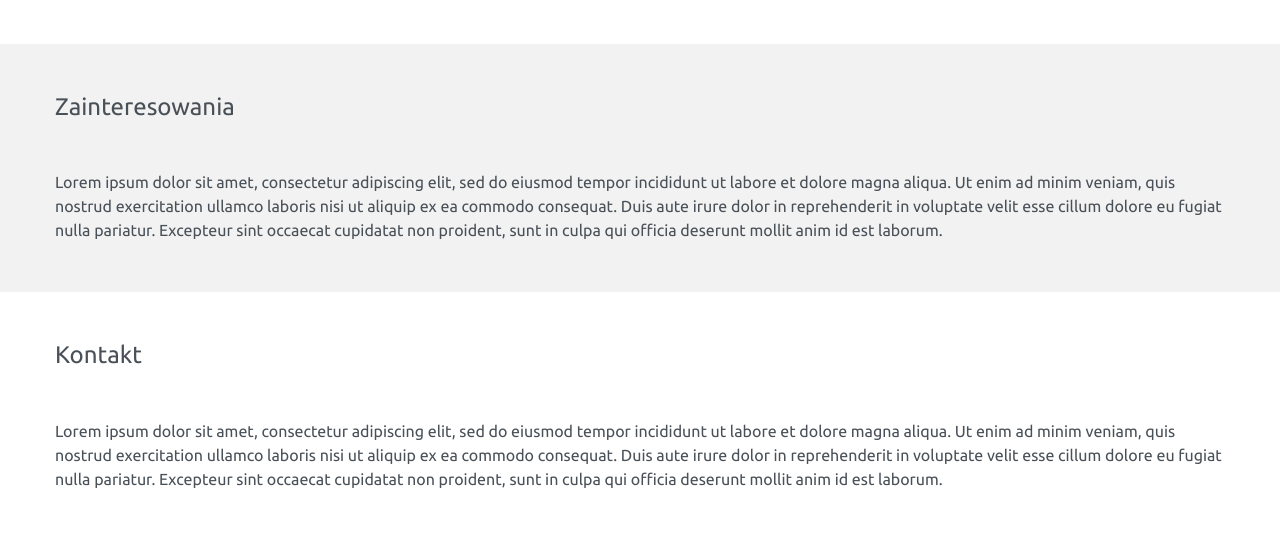
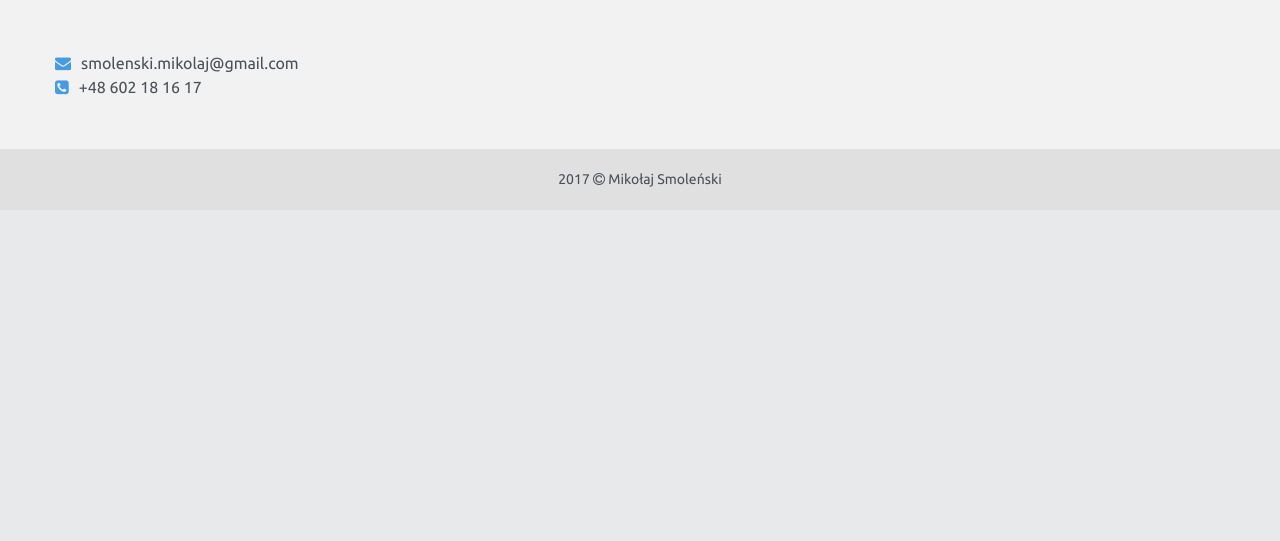
Before and after one commit to smolenski-mikolaj/portfolio, a PHP site: page / in a window 1280 px wide. Shown: the part 3635-4176 px from the top of the page. After the commit the page ends 3822 px from the top, so only its background shows below. Run offline with PHP 8.4, Linux system fonts and the light colour scheme; some libraries are stand-ins or nearby versions.

Commit message:
adding infos

```diff
--- a/css/style.css
+++ b/css/style.css
@@ -1,5 +1,4 @@
 @import url("https://fonts.googleapis.com/css?family=Ubuntu:400,700");
-@import url("https://fonts.googleapis.com/css?family=Lato:300");
 * {
   box-sizing: border-box; }
 
@@ -161,19 +176,29 @@ h1 {
       padding-top: 5px;
       font-size: 14px; }
 
-.about-me img,
-.more-skills img {
+.about-me img, .more-skills img {
   width: 100%;
   height: auto;
   max-width: 100%; }
 
 .experience {
-  background: url("../images/work2.jpg") no-repeat center;
+  background: url("../images/work1.jpg") no-repeat top;
   background-size: cover; }
+
+.contact i {
+  padding-right: 10px;
+  color: #459BE4; }
+
+footer {
+  position: relative;
+  padding: 20px 0;
+  text-align: center;
+  background: #e0e0e0;
+  font-size: 14px; }
 
 @media (max-width: 991px) {
   .slogan {
-    font-size: 20px; } }
+    font-size: 24px; } }
 
 @media (max-width: 768px) {
   header {
--- a/index.html
+++ b/index.html
@@ -43,7 +43,7 @@
 			</div>
 		</section>
 		<section class="projects">
-			<div class="container">
+			<div class="container show">
 				<h1>Zrealizowane projekty</h1>
 				<div class="row">
 					<div class="col-12 col-md-4">
@@ -81,11 +81,11 @@
 		</section>
 		<section class="education">
 			<div class="page-shadow"></div>
-			<div class="container">
+			<div class="container show">
 				<h1>Edukacja</h1>
 				<div class="row">
 					<div class="col-left col-6">
-						<p class="date">2010 - 2013</p>
+						<p class="date">2010 - 2014</p>
 						<p class="school">Politechnika Warszawska</p>
 						<p class="about-school">Geodezja i Kartografia, stopień inżynierski, tryb dzienny</p>
 					</div>
@@ -113,16 +113,18 @@
 			</div>
 		</section>
 		<section class="about-me">
-			<div class="container">
+			<div class="container show">
 				<div class="row">
-					<div class="col-12 col-sm-6">
+					<div class="col-12 col-md-6">
 						<h1>Kilka słów o mnie</h1>
-						Lorem ipsum dolor sit amet, consectetur adipiscing elit, sed do eiusmod tempor incididunt ut labore et dolore magna aliqua.
-						Ut enim ad minim veniam, quis nostrud exercitation ullamco laboris nisi ut aliquip ex ea commodo consequat.
-						Duis aute irure dolor in reprehenderit in voluptate velit esse cillum dolore eu fugiat nulla pariatur.
-						Excepteur sint occaecat cupidatat non proident, sunt in culpa qui officia deserunt mollit anim id est laborum.
+						<p>
+							Lorem ipsum dolor sit amet, consectetur adipiscing elit, sed do eiusmod tempor incididunt ut labore et dolore magna aliqua.
+							Ut enim ad minim veniam, quis nostrud exercitation ullamco laboris nisi ut aliquip ex ea commodo consequat.
+							Duis aute irure dolor in reprehenderit in voluptate velit esse cillum dolore eu fugiat nulla pariatur.
+							Excepteur sint occaecat cupidatat non proident, sunt in culpa qui officia deserunt mollit anim id est laborum.
+						</p>
 					</div>
-					<div class="col-12 col-sm-6">
+					<div class="col-12 col-md-6">
 						<img src="images/miki.jpg" alt="photo">
 					</div>
 				</div>
@@ -130,7 +132,7 @@
 		</section>
 		<section class="experience">
 			<div class="page-shadow"></div>
-			<div class="container">
+			<div class="container show">
 				<h1>Doświadczenie</h1>
 				<div class="row">
 					<div class="col-left col-6">
@@ -162,40 +164,38 @@
 			</div>
 		</section>
 		<section class="more-skills">
-			<div class="container">
+			<div class="container show">
 				<div class="row">
-					<div class="col-12 col-sm-6">
+					<div class="col-12 col-md-6">
 						<h1>Dodatkowe umiejętności</h1>
-						Lorem ipsum dolor sit amet, consectetur adipiscing elit, sed do eiusmod tempor incididunt ut labore et dolore magna aliqua.
-						Ut enim ad minim veniam, quis nostrud exercitation ullamco laboris nisi ut aliquip ex ea commodo consequat.
-						Duis aute irure dolor in reprehenderit in voluptate velit esse cillum dolore eu fugiat nulla pariatur.
-						Excepteur sint occaecat cupidatat non proident, sunt in culpa qui officia deserunt mollit anim id est laborum.
+						<p>
+							<ul>
+								<li>dobra znajomość języka angielskiego</li>
+								<li>prawo jazdy kat. B</li>
+								<li>znajomość programów Adobe Photoshop, Corel Draw, AutoCAD</li>
+								<li>biegła obsługa pakietu MS Office</li>
+								<li>obsługa tachimetrów elektronicznych (total station), odbiorników GPS, niwelatorów kodowych</li>
+								<li>znajomość oprogramowania geodezyjnego C-Geo, ArcGIS, WinKalk, MikroMap, Geo4ce</li>
+							</ul>
+						</p>
 					</div>
-					<div class="col-12 col-sm-6">
+					<div class="col-12 col-md-6">
 						<img src="images/miki2.jpg" alt="photo">
 					</div>
 				</div>
 			</div>
 		</section>
-		<section class="hobby">
+		<section class="contact">
 			<div class="page-shadow"></div>
 			<div class="container">
-				<h1>Zainteresowania</h1>
-				Lorem ipsum dolor sit amet, consectetur adipiscing elit, sed do eiusmod tempor incididunt ut labore et dolore magna aliqua.
-				Ut enim ad minim veniam, quis nostrud exercitation ullamco laboris nisi ut aliquip ex ea commodo consequat.
-				Duis aute irure dolor in reprehenderit in voluptate velit esse cillum dolore eu fugiat nulla pariatur.
-				Excepteur sint occaecat cupidatat non proident, sunt in culpa qui officia deserunt mollit anim id est laborum.
+				<h1>Kontakt</h1>
+				<i class="fa fa-envelope" aria-hidden="true"></i>smolenski.mikolaj@gmail.com<br>
+				<i class="fa fa-phone-square" aria-hidden="true"></i>+48 602 18 16 17
 			</div>
 		</section>
-		<section class="contact">
-			<div class="container">
-				<h1>Kontakt</h1>
-				Lorem ipsum dolor sit amet, consectetur adipiscing elit, sed do eiusmod tempor incididunt ut labore et dolore magna aliqua.
-				Ut enim ad minim veniam, quis nostrud exercitation ullamco laboris nisi ut aliquip ex ea commodo consequat.
-				Duis aute irure dolor in reprehenderit in voluptate velit esse cillum dolore eu fugiat nulla pariatur.
-				Excepteur sint occaecat cupidatat non proident, sunt in culpa qui officia deserunt mollit anim id est laborum.
-			</div>
-		</section>
+		<footer>
+			 2017 <i class="fa fa-copyright" aria-hidden="true"></i> Mikołaj Smoleński
+		</footer>
 	</body>
 	<script src="http://code.jquery.com/jquery-3.2.1.min.js" integrity="sha256-hwg4gsxgFZhOsEEamdOYGBf13FyQuiTwlAQgxVSNgt4=" crossorigin="anonymous"></script>
 	<script type="text/javascript" src="js/script.js"></script>
--- a/sass/style.sass
+++ b/sass/style.sass
@@ -159,20 +176,34 @@ h1
 			font-size: 14px
 
 .about-me,
-.more-skills
 	img
 		width: 100%
 		height: auto
 		max-width: 100%
 
+.more-skills
+	@extend .about-me
+
 .experience
 	@extend .education
-	background: url("../images/work2.jpg") no-repeat center
+	background: url("../images/work1.jpg") no-repeat top
 	background-size: cover
+
+.contact
+	i
+		padding-right: 10px
+		color: #459BE4
+
+footer
+	position: relative
+	padding: 20px 0
+	text-align: center
+	background: #e0e0e0
+	font-size: 14px
 
 @media (max-width: 991px)
 	.slogan
-		font-size: 20px
+		font-size: 24px
 
 @media (max-width:768px)
 	header
```
Also changed, not shown: other parts of css/style.css (+25 -9 lines), other parts of index.html (+13 -13 lines), other parts of sass/style.sass (+23 -6 lines), js/script.js (+16 -5 lines), 1 other file.
